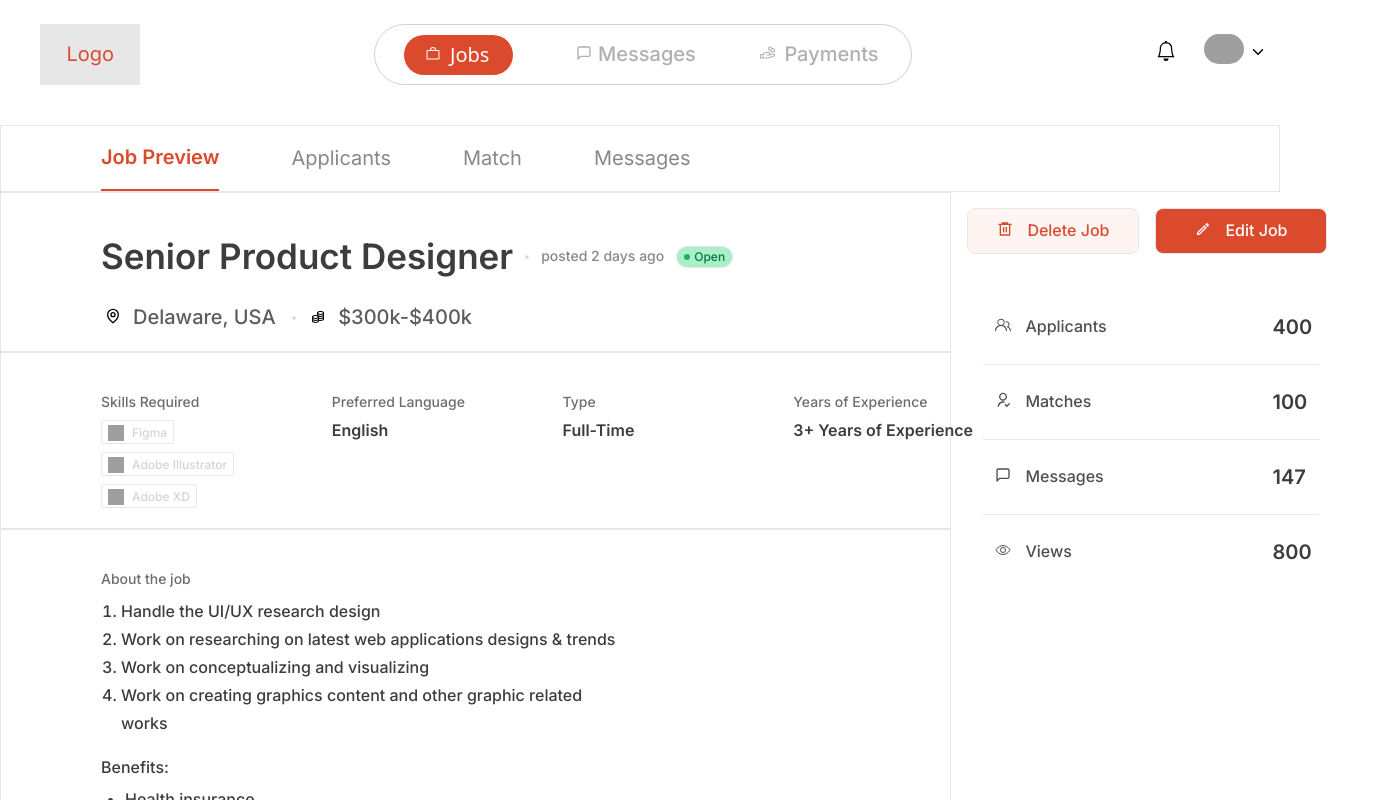
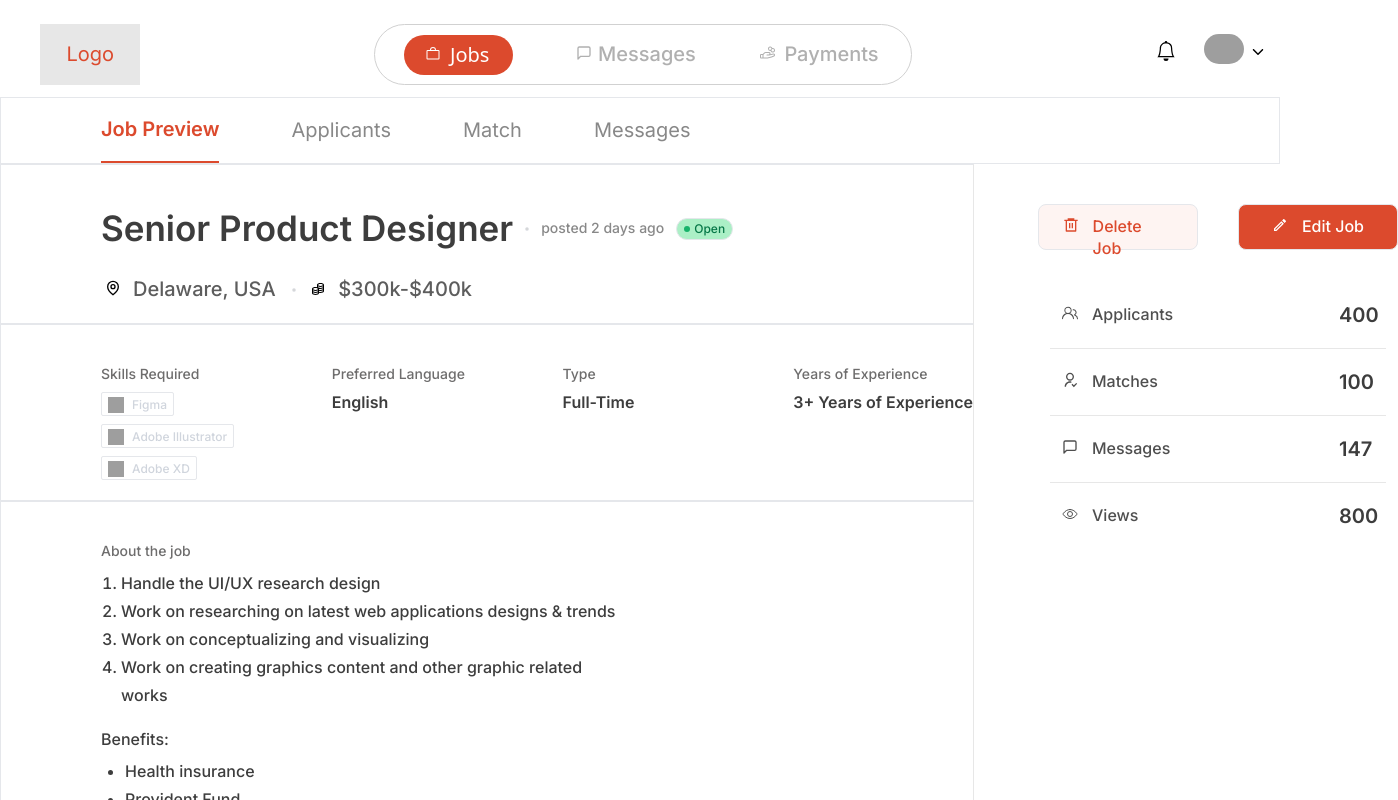
Before and after one commit to kash2104/clade-frontend, a Next.js app: page / in a window 1280 px wide. Shown: the top 800 px of the page, 1398 px wide, since content can reach past the window. Built offline with nearby package versions, Linux system fonts and the light colour scheme; grey boxes are pictures that could not be loaded.

Commit message:
home page

```diff
--- a/app/page.tsx
+++ b/app/page.tsx
@@ -20,7 +20,7 @@ export default function Home() {
     <>
       <div className=" h-[1326px] -top-[700px] -left-[390px]">
         <div className="text-black flex flex-col">
-          <div className="w-full bg-[#FFFFFF] top-6 mb-10">
+          <div className="w-full bg-[#FFFFFF] top-2 mb-3">
             <NavBar />
           </div>
 
@@ -29,7 +29,7 @@ export default function Home() {
           </div>
 
           <div className="flex">
-            <div className="flex w-[74.331019%] flex-col">
+            <div className="flex w-[76.331019%] flex-col">
               <div className="border border-r-[rgba(231,231,231,1)]">
                 <JobHeading />
               </div>
@@ -48,7 +48,7 @@ export default function Home() {
 
             {/* right side delete job section */}
             <div className="flex-col h-[361px] gap-6 top-9">
-              <div className="flex w-[360px] h-[46px] gap-4 ml-4 mt-4">
+              <div className="flex w-[360px] h-[46px] gap-10 ml-16 mt-10">
                 <Button
                   text={"Delete Job"}
                   textColor={"rgba(220,74,45,1)"}
@@ -64,7 +64,7 @@ export default function Home() {
                 />
               </div>
 
-              <div className="w-[360px] rounded-[5px] p-3 gap-4 flex flex-col mt-10 ml-5">
+              <div className="w-[360px] rounded-[5px] p-3 gap-3 flex flex-col mt-8 ml-16">
                 <Applicants
                   text={"Applicants"}
                   number={400}
```
